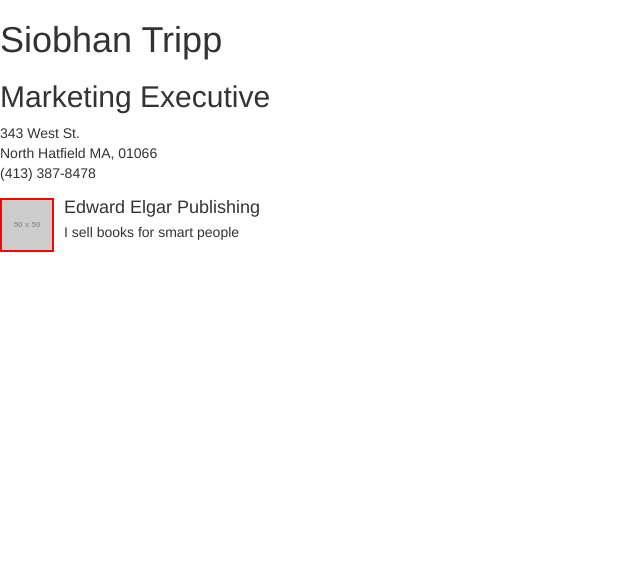
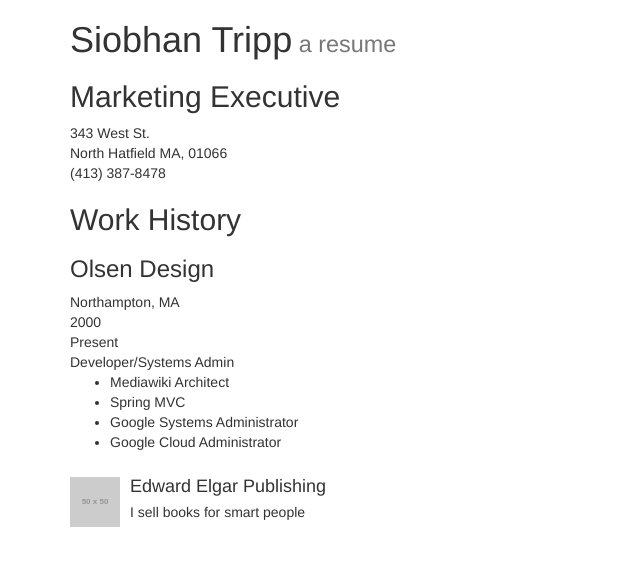
Before and after one commit to siosue/siosue.github.io, a plain HTML site: page index.html in a window 1280 px wide. Shown: the whole page, without its empty margins (0-640 px from the left). Drawn offline with nearby package versions, Linux system fonts and the light colour scheme; placeholder pictures from the web are drawn by us.

Commit message:
index.html
Seeing changes?

```diff
--- a/index.html
+++ b/index.html
@@ -2,35 +2,38 @@
   <html>
     <head>
       <title>Way Awesome Webpage</title>
-    <script
-  src="https://code.jquery.com/jquery-3.2.1.js"
-  integrity="sha256-DZAnKJ/6XZ9si04Hgrsxu/8s717jcIzLy3oi35EouyE="
-  crossorigin="anonymous"></script>
-
-      <!-- Latest compiled and minified CSS -->
+     <meta/>
     <link rel="stylesheet" href="https://maxcdn.bootstrapcdn.com/bootstrap/3.3.7/css/bootstrap.min.css" integrity="sha384-BVYiiSIFeK1dGmJRAkycuHAHRg32OmUcww7on3RYdg4Va+PmSTsz/K68vbdEjh4u" crossorigin="anonymous">
-
     <!-- Optional theme -->
     <link rel="stylesheet" href="https://maxcdn.bootstrapcdn.com/bootstrap/3.3.7/css/bootstrap-theme.min.css" integrity="sha384-rHyoN1iRsVXV4nD0JutlnGaslCJuC7uwjduW9SVrLvRYooPp2bWYgmgJQIXwl/Sp" crossorigin="anonymous">
-
     <!-- Latest compiled and minified JavaScript -->
     <script src="https://maxcdn.bootstrapcdn.com/bootstrap/3.3.7/js/bootstrap.min.js" integrity="sha384-Tc5IQib027qvyjSMfHjOMaLkfuWVxZxUPnCJA7l2mCWNIpG9mGCD8wGNIcPD7Txa" crossorigin="anonymous"></script>
 
-      <style>
-      img { border: 2px solid red; }
-    </style>
-
-
-
-
-
     </head>
-   <body>
-       <h1>Siobhan Tripp</h1>
+    <div class="container">
+      <div class="header"><h1>Siobhan Tripp<small> a resume</small></h1></div>
        <h2>Marketing Executive</h2>
        <adress>343 West St. <br>
        North Hatfield MA, 01066 <br>
        (413) 387-8478</address>
+
+ <section id="work-history">
+        <h2>Work History</h2>
+
+        <div class="employer">
+          <div class="employer-name"><h3>Olsen Design</h3></div>
+          <div class="employer-location">Northampton, MA</div>
+          <div class="start-date">2000</div>
+          <div class="end-date">Present</div>
+          <div class="job-description">
+            <div class="job-title">Developer/Systems Admin</div>
+            <ul>
+              <li>Mediawiki Architect</li>
+              <li>Spring MVC</li>
+              <li>Google Systems Administrator</li>
+              <li>Google Cloud Administrator</li>
+            </ul>
+        </div>
 
   <div class="container">
  </div><div class="media">
```
Lines whose indentation alone changed are shown as unchanged.
